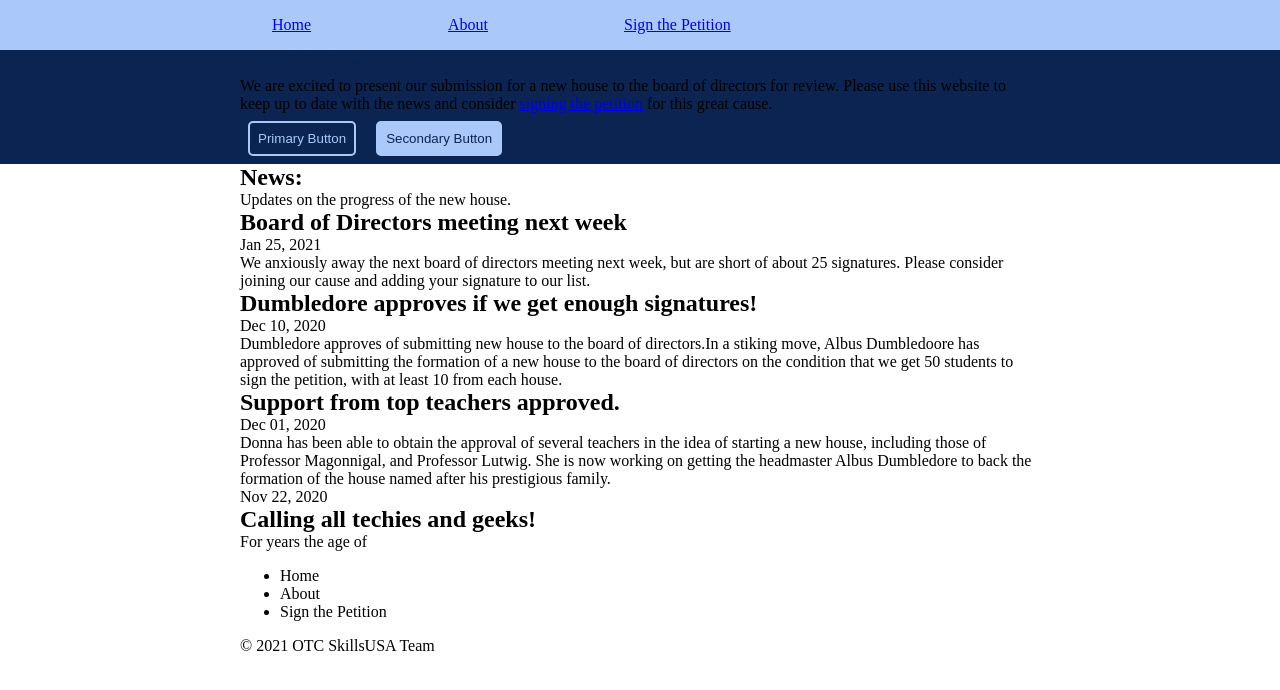
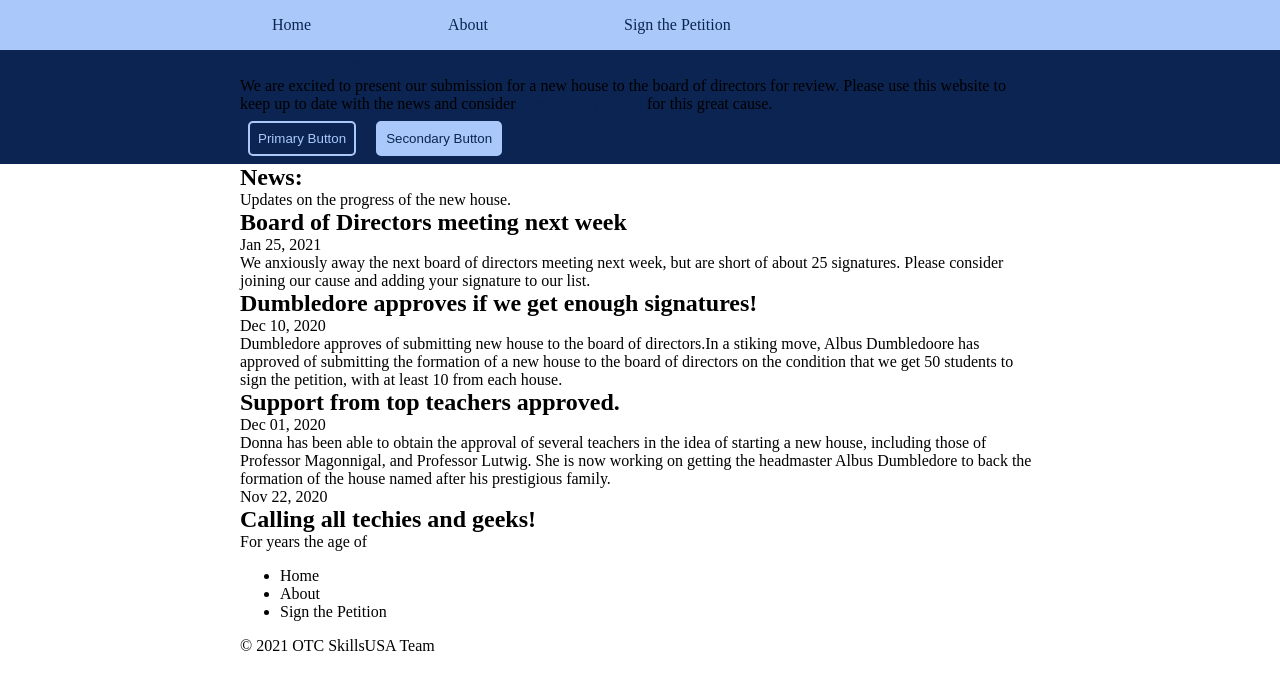
Before and after one commit to Beth423/skillsUsaHarry, a plain HTML site: page index.html in a window 1280 px wide. Drawn offline with Linux system fonts and the light colour scheme.

Commit message:
fixed conflicts with merge

```diff
--- a/css/styles.css
+++ b/css/styles.css
@@ -76,11 +76,8 @@ header nav ul li:hover{
       background-color: var(--second );
       color:var(--lightText)
 }
-<<<<<<< HEAD
 
-=======
 a{
       text-decoration: none;
       color: var(--second);
 }
->>>>>>> 488d7975788f3917777bc55c8e4549701245bfc2
```
